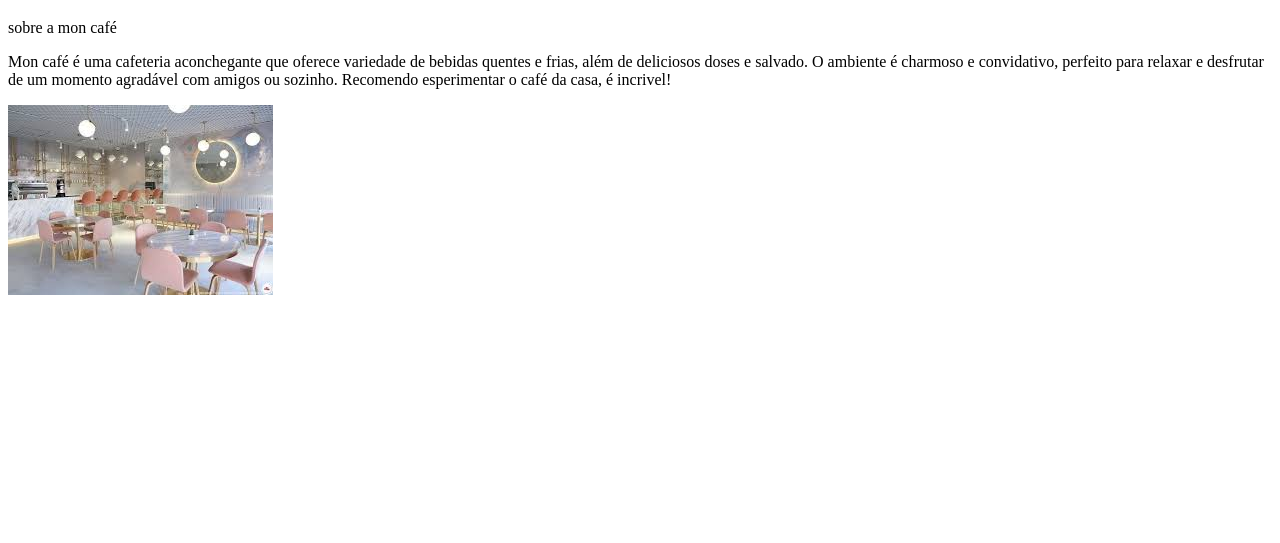
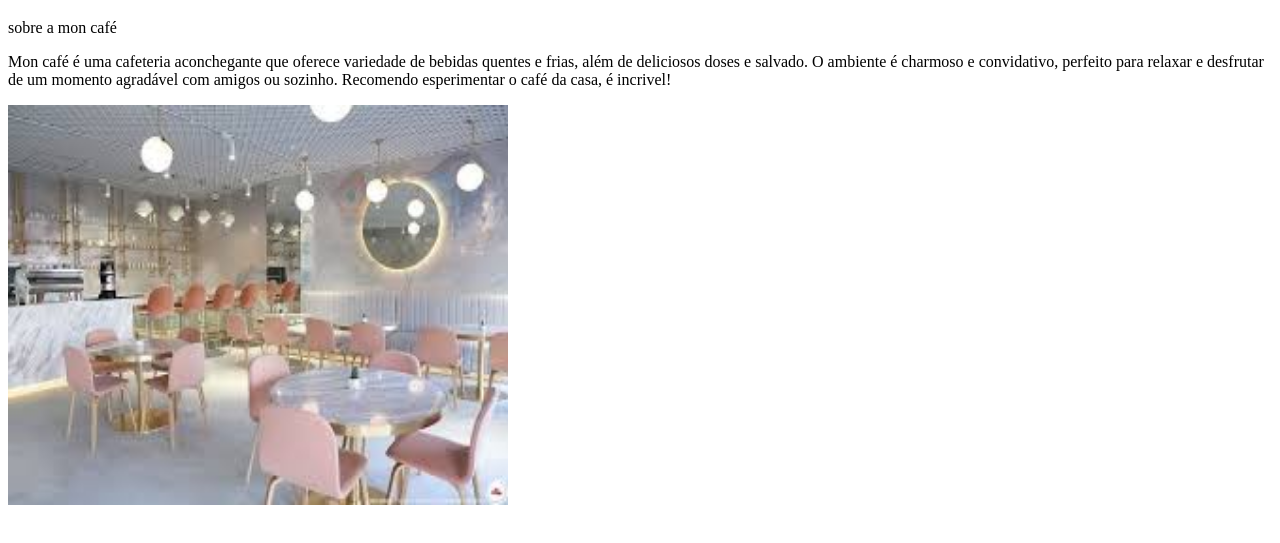
Before and after one commit to hemelyriberoaguiar/projeto, a plain HTML site: page index.html in a window 1280 px wide. Shown: the part 61-604 px from the top of the page. Drawn offline with Linux system fonts and the light colour scheme.

Commit message:
Add files via upload

```diff
--- a/index.html
+++ b/index.html
@@ -14,7 +14,9 @@
     O ambiente é charmoso e convidativo, perfeito para relaxar e desfrutar de um momento agradável com amigos ou sozinho. Recomendo esperimentar o café da casa,
 é incrivel!</p>
 
-<img src="images.jpeg" alt="cafeteria com cadeiras rosas"
+<img src="images.jpeg" alt="cafeteria com cadeiras rosas" width="500"height="400"
+
+
 
 
 
```
